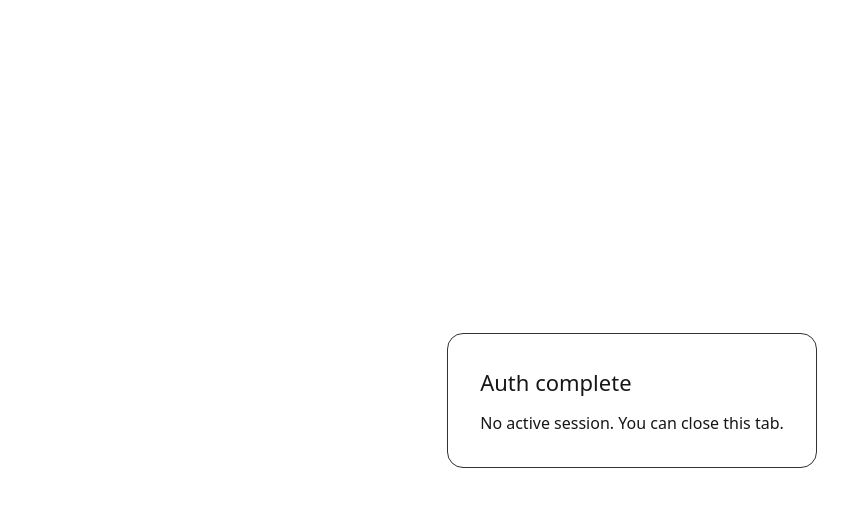
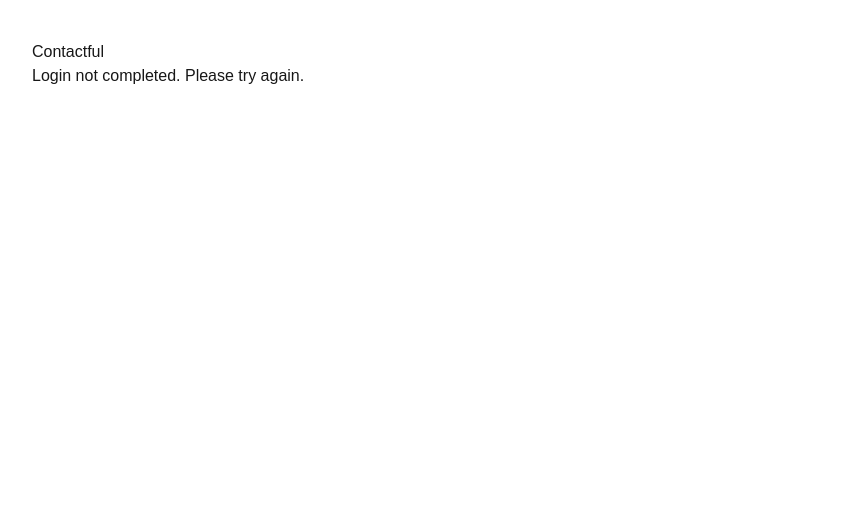
Before and after one commit to Contactful/contactful-app, a Next.js app: page /auth-complete in a window 1280 px wide. Shown: the top 506 px of the page, without its empty margins (8-856 px from the left). Built offline with nearby package versions, Linux system fonts and the light colour scheme; no server answers.

Commit message:
Clean auth-complete URL after Supabase login

```diff
--- a/app/auth-complete/page.tsx
+++ b/app/auth-complete/page.tsx
@@ -4,41 +4,31 @@
 import { supabase } from "../../lib/supabaseClient";
 
 export default function AuthCompletePage() {
-  const [status, setStatus] = useState("Finishing login...");
+  const [msg, setMsg] = useState("Completing sign-in…");
 
   useEffect(() => {
-    async function finalize() {
-      const { data, error } = await supabase.auth.getSession();
+    (async () => {
+      const { data } = await supabase.auth.getSession();
 
-      if (error) {
-        setStatus("Error finishing login. You can close this tab.");
+      if (data?.session) {
+        setMsg("Logged in ✅ You can close this tab.");
+
+        // usuń # i query params z URL
+        const cleanUrl = window.location.origin + "/auth-complete";
+        window.history.replaceState({}, document.title, cleanUrl);
         return;
       }
 
-      if (data?.session) {
-        setStatus("Logged in. You can close this tab.");
-      } else {
-        setStatus("No active session. You can close this tab.");
-      }
-    }
-
-    finalize();
+      setMsg("Login not completed. Please try again.");
+      const cleanUrl = window.location.origin + "/auth-complete";
+      window.history.replaceState({}, document.title, cleanUrl);
+    })();
   }, []);
 
   return (
-    <div
-      style={{
-        minHeight: "100vh",
-        display: "flex",
-        alignItems: "center",
-        justifyContent: "center",
-        fontFamily: "system-ui, sans-serif",
-      }}
-    >
-      <div style={{ padding: 32, borderRadius: 16, border: "1px solid #333" }}>
-        <h1 style={{ fontSize: 22, marginBottom: 12 }}>Auth complete</h1>
-        <p>{status}</p>
-      </div>
-    </div>
+    <main style={{ padding: 40 }}>
+      <h1>Contactful</h1>
+      <p>{msg}</p>
+    </main>
   );
 }
```
